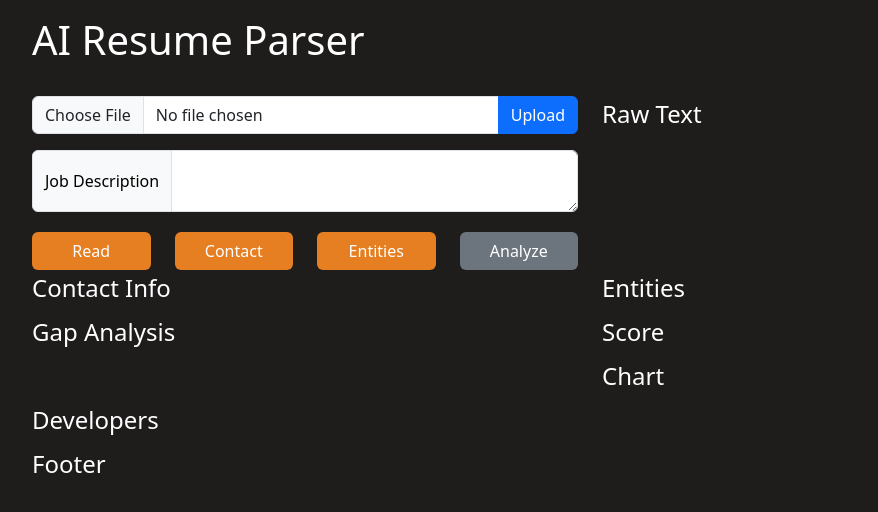
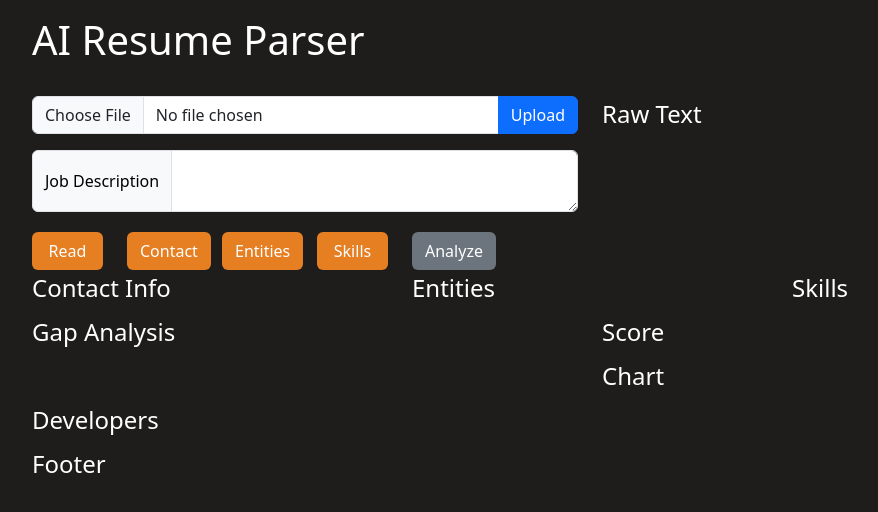
Before and after one commit to NidhiKamal05/AI-Resume-Parser, a Flask app: page / in a window 1280 px wide. Shown: the top 512 px of the page, without its empty margins (50-928 px from the left). Run offline with Flask 3, Linux system fonts and the light colour scheme; some libraries are stand-ins or nearby versions.

Commit message:
find skills feature added

```diff
--- a/V1/AI_Resume_Parser/app.py
+++ b/V1/AI_Resume_Parser/app.py
@@ -55,6 +55,19 @@ def resume_entities():
 		return jsonify({'error': str(e)}), 500
 
 
+@app.route('/api/skills', methods=['POST'])
+def find_skills():
+	if 'my_pdf' not in request.files:
+		return jsonify({'error': 'No file uploaded'}), 400
+	my_pdf = request.files['my_pdf']
+	try:
+		raw_text = parser.extract_text_from_pdf(my_pdf)
+		skills = parser.extract_skills(raw_text)
+		return jsonify({'skills': skills})
+	except Exception as e:
+		return jsonify({'error': str(e)}), 500
+
+
 @app.route('/api/analyze', methods=['POST'])
 def analyze_resume():
 	if 'my_pdf' not in request.files:
--- a/V1/AI_Resume_Parser/static/js/global.js
+++ b/V1/AI_Resume_Parser/static/js/global.js
@@ -4,6 +4,7 @@ export const index_api ="https://ai-resume-parser-42a1.onrender.com/api/";
 export const read_api ="https://ai-resume-parser-42a1.onrender.com/api/read";
 export const contact_api ="https://ai-resume-parser-42a1.onrender.com/api/contact";
 export const entities_api ="https://ai-resume-parser-42a1.onrender.com/api/entities";
+export const skills_api ="https://ai-resume-parser-42a1.onrender.com/api/skills";
 export const analyze_api ="https://ai-resume-parser-42a1.onrender.com/api/analyze";
 
 export const my_form = document.getElementById("upload_form") ;
@@ -14,6 +15,7 @@ export const jd = document.getElementById("job_desc") ;
 export const raw_output = document.getElementById("raw_text") ;
 export const contact_output = document.getElementById("contact_info") ;
 export const entities_output = document.getElementById("entities") ;
+export const skills_output = document.getElementById("skills") ;
 export const gap_output = document.getElementById("gap_analysis") ;
 export const score_output = document.getElementById("score") ;
 export const chart_output = document.getElementById("chart") ;
@@ -21,6 +23,7 @@ export const chart_output = document.getElementById("chart") ;
 export const read_btn = document.getElementById("read_btn") ;
 export const contact_btn = document.getElementById("contact_btn") ;
 export const entities_btn = document.getElementById("entities_btn") ;
+export const skills_btn = document.getElementById("skills_btn") ;
 export const analyze_btn = document.getElementById("analyze_btn") ;
 export const upload_btn = document.getElementById("upload_btn") ;
 
@@ -28,6 +31,7 @@ export const clear_all_output_divs = () => {
     raw_output.innerText = "" ;
     contact_output.innerText = "" ;
     entities_output.innerText = "" ;
+    skills_output.innerText = "" ;
     gap_output.innerText = "" ;
     score_output.innerText = "" ;
     chart_output.innerText = "" ;
--- a/V1/AI_Resume_Parser/static/js/main.js
+++ b/V1/AI_Resume_Parser/static/js/main.js
@@ -87,7 +87,7 @@ const fetchEntitiesData = async() => {
         console.log("Select any pdf...") ;
         return ;
     }
-    globals.show_loader("entities", "Loading Entities") ;
+    globals.show_loader("entities", "Loading Entities...") ;
     try {
         const response = await fetch(globals.entities_api, {
             method: 'POST',
@@ -109,6 +109,44 @@ const fetchEntitiesData = async() => {
     finally {
         console.log(`Task Completed`) ;
         globals.hide_loader("entities") ;
+    }
+}
+
+const fetchSkills = async() => {
+    const file = globals.get_file ;
+    const form_data = new FormData(globals.my_form) ;
+    if(file.files.length > 0) {
+        const pdf = file.files[0] ;
+        console.log(pdf.name) ;
+        form_data.append('my_pdf', pdf) ;
+    }
+    else {
+        console.log("Select any pdf...") ;
+        return ;
+    }
+    globals.show_loader("skills", "Loading Skills...") ;
+    try {
+        const response = await fetch(globals.skills_api, {
+            method: 'POST',
+            body: form_data,
+        }) ;
+        if(!response.ok) {
+            throw new Error(`HTTP error! status: ${response.status}`) ;
+        }
+        const result = await response.json() ;
+        console.log("Data fetched:", result) ;
+        const prog_lang = Array.isArray(result.skills["Programming"]) ? result.skills["Programming"].join(", ") : result.skills["Programming"] || "" ;
+        const ml = Array.isArray(result.skills["Machine Learning"]) ? result.skills["Machine Learning"].join(", ") : result.skills["Machine Learning"] || "" ;
+        const cloud = Array.isArray(result.skills["Cloud"]) ? result.skills["Cloud"].join(", ") : result.skills["Cloud"] || "" ;
+        const tools = Array.isArray(result.skills["Tools"]) ? result.skills["Tools"].join(", ") : result.skills["Tools"] || "" ;
+        globals.skills_output.innerText = `Programming: ${prog_lang}\n` + `Machine Learning: ${ml}\n` + `Cloud: ${cloud}\n` + `Tools: ${tools}` ;
+    }
+    catch(error) {
+        console.log(`Error: ${error}`) ;
+    }
+    finally {
+        console.log(`Task Completed`) ;
+        globals.hide_loader("skills") ;
     }
 }
 
@@ -227,6 +265,13 @@ globals.entities_btn.addEventListener("click", () => {
 }) ;
 
 
+globals.skills_btn.addEventListener("click", () => {
+    console.log("SKILLS") ;
+    globals.clear_all_output_divs() ;
+    fetchSkills() ;
+}) ;
+
+
 // onclick=analyze_data()
 // function analyze_data() {
 //     console.log("ANALYZE DATA");
--- a/V1/AI_Resume_Parser/templates/index.html
+++ b/V1/AI_Resume_Parser/templates/index.html
@@ -51,16 +51,19 @@
 								<textarea class="form-control" aria-label="With textarea" id="job_desc" name="job_desc"></textarea>
 							</div>
 							<div class="row">
-								<div class="col-md-3 d-grid gap-2 mt-1">
+								<div class="col-md-2 d-grid gap-2 mt-1">
 									<button class="btn" type="button" style="background-color:#E67E22; color:#ffffff;" id="read_btn" name="read_btn">Read</button>
 								</div>
-								<div class="col-md-3 d-grid gap-2 mt-1">
+								<div class="col-md-2 d-grid gap-2 mt-1">
 									<button class="btn" type="button" style="background-color:#E67E22; color:#ffffff;" id="contact_btn" name="contact_btn">Contact</button>
 								</div>
-								<div class="col-md-3 d-grid gap-2 mt-1">
+								<div class="col-md-2 d-grid gap-2 mt-1">
 									<button class="btn" type="button" style="background-color:#E67E22; color:#ffffff;" id="entities_btn" name="entities_btn">Entities</button>
 								</div>
-								<div class="col-md-3 d-grid gap-2 mt-1">
+								<div class="col-md-2 d-grid gap-2 mt-1">
+									<button class="btn" type="button" style="background-color:#E67E22; color:#ffffff;" id="skills_btn" name="skills_btn">Skills</button>
+								</div>
+								<div class="col-md-2 d-grid gap-2 mt-1">
 									<button class="btn" type="button" style="background-color:#6C757D; color:#ffffff;" id="analyze_btn" name="analyze_btn">Analyze</button>
 								</div>
 							</div>
@@ -93,7 +96,7 @@
 
 				<div class="row">
 
-					<div class="col-md-6" id="">
+					<div class="col-md-4" id="">
 
 						<legend>
 							Contact Info
@@ -106,7 +109,7 @@
 
 					</div>
 
-					<div class="col-md-6">
+					<div class="col-md-4">
 
 						<legend>
 							Entities
@@ -114,6 +117,19 @@
 
 						<!-- display entities -->
 						<div id="entities">
+
+						</div>
+
+					</div>
+
+					<div class="col-md-4">
+
+						<legend>
+							Skills
+						</legend>
+
+						<!-- display entities -->
+						<div id="skills">
 
 						</div>
 
```
Also changed, not shown: V1/AI_Resume_Parser/models/parser.py (+38 -0 lines).
